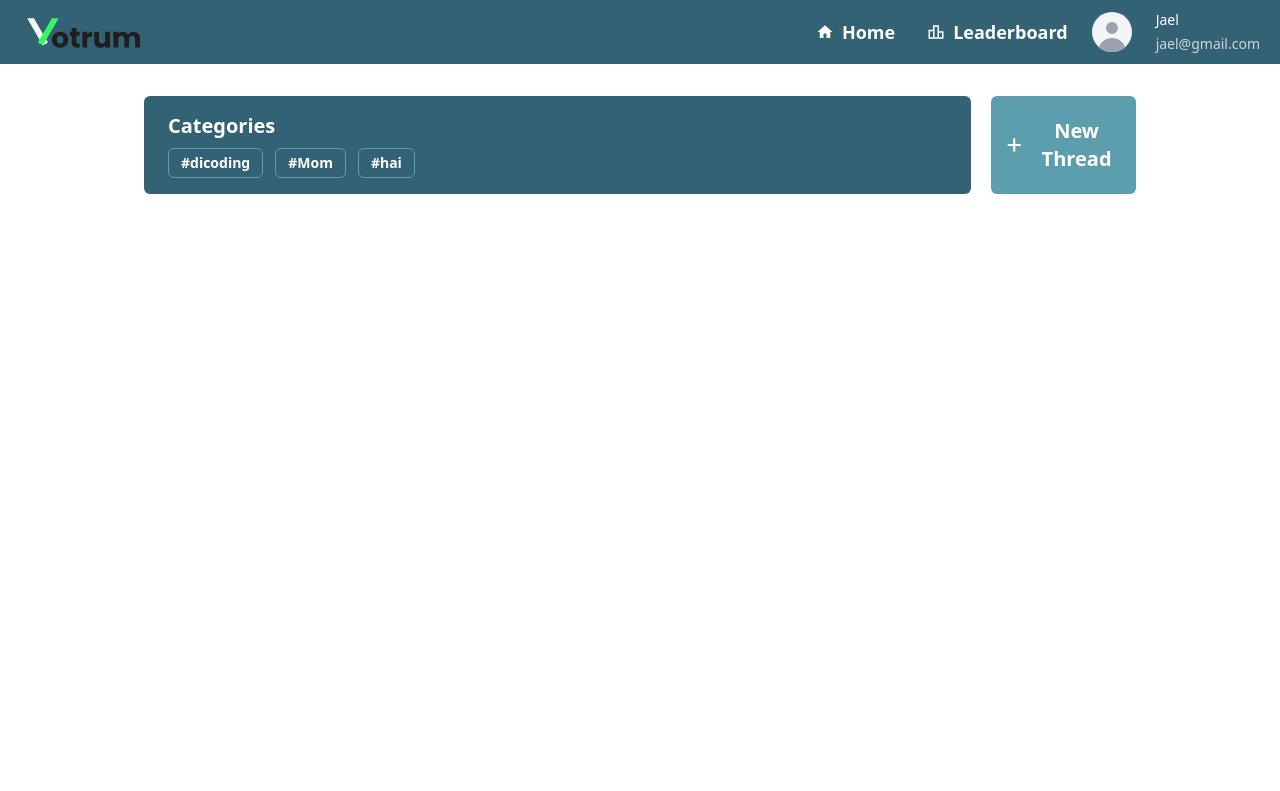
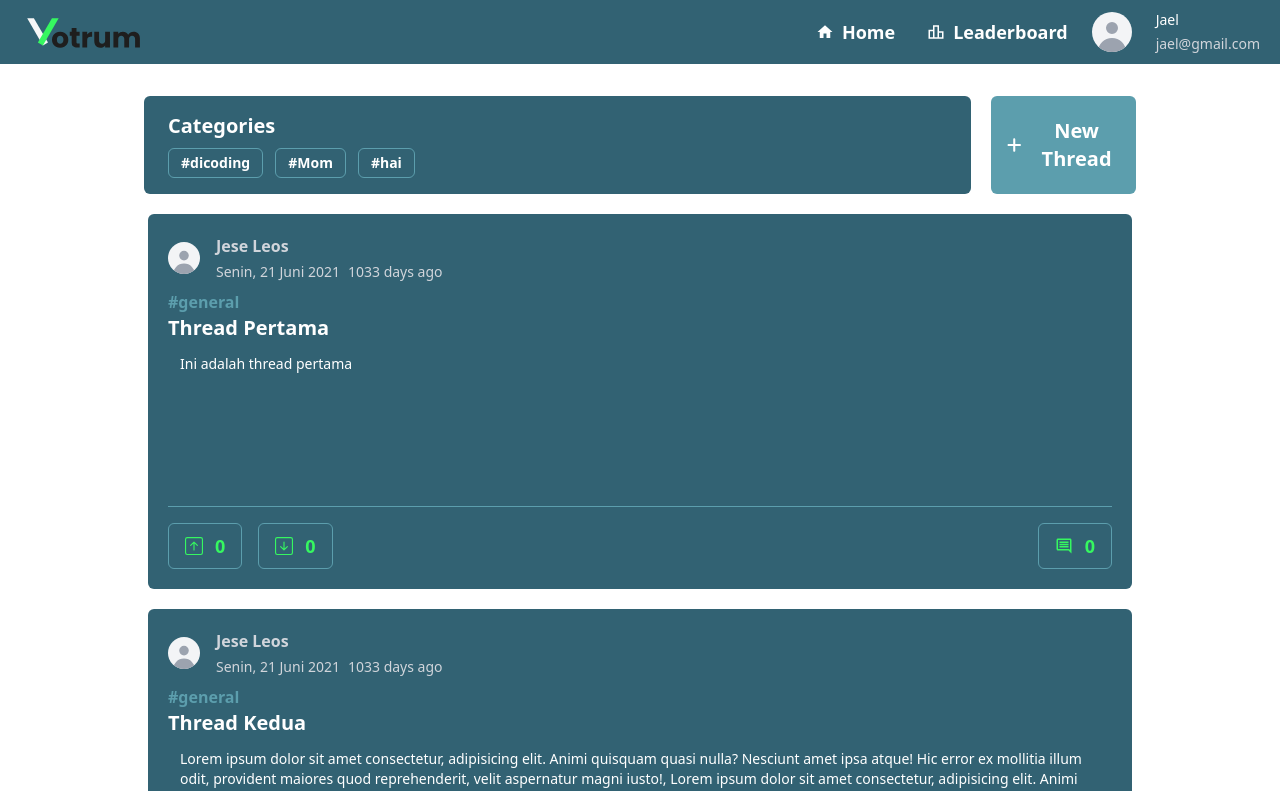
Before and after one commit to MSeptianJ/vote-forum, a React (Vite) app: page / in a window 1280 px wide. Shown: the top 791 px of the page. Built offline with nearby package versions, Linux system fonts and the light colour scheme; a web font is replaced by a local one.

Commit message:
Add ThreadList and ThreadItem

```diff
--- /dev/null
+++ b/src/components/Thread/ThreadAccount.jsx
@@ -0,0 +1,26 @@
+import { Avatar } from "flowbite-react";
+import PropTypes from "prop-types";
+import { postedAt, showFormattedDate } from "../../utils/dateConverter";
+
+const ThreadAccount = ({ ownerId, createdAt }) => {
+  return (
+    <div className=" flex w-full">
+      <Avatar rounded size={"sm"}>
+        <div className="w-full space-y-1 text-gray-300">
+          <div className="font-bold">Jese Leos</div>
+          <div className=" flex justify-between gap-2">
+            <div className="text-sm">{showFormattedDate(createdAt)}</div>
+            <div className="text-sm">{postedAt(createdAt)}</div>
+          </div>
+        </div>
+      </Avatar>
+    </div>
+  );
+};
+
+ThreadAccount.propTypes = {
+  ownerId: PropTypes.string,
+  createdAt: PropTypes.string,
+};
+
+export default ThreadAccount;
--- /dev/null
+++ b/src/components/Thread/ThreadBody.jsx
@@ -0,0 +1,15 @@
+import PropTypes from "prop-types";
+
+const ThreadBody = ({ body }) => {
+  return (
+    <div className="mb-5 h-36 w-full overflow-hidden text-ellipsis p-3 text-sm text-white">
+      <p>{body}</p>
+    </div>
+  );
+};
+
+ThreadBody.propTypes = {
+  body: PropTypes.string.isRequired,
+};
+
+export default ThreadBody;
--- /dev/null
+++ b/src/components/Thread/ThreadBtn.jsx
@@ -0,0 +1,55 @@
+import PropTypes from "prop-types";
+import { Link } from "react-router-dom";
+import {
+  IconComment,
+  IconUnvoteOutline,
+  IconVoteOutline,
+} from "../../libs/icons";
+import BtnPrimary from "../BtnPrimary";
+
+const ThreadBtn = ({ onUpVote, onDownVote, id, total }) => {
+  return (
+    <div className=" flex items-center justify-between gap-3 border-t border-secondary pt-4">
+      <div className=" grid grid-cols-2 gap-4">
+        <BtnPrimary
+          btnText={"0"}
+          btnIcon={<IconVoteOutline />}
+          btnFunction={onUpVote}
+          btnStyles={
+            "flex items-center gap-3 justify-center border border-secondary text-lg py-2 px-4 rounded-md text-accent hover:bg-secondary"
+          }
+        />
+
+        <BtnPrimary
+          btnText={"0"}
+          btnIcon={<IconUnvoteOutline />}
+          btnFunction={onDownVote}
+          btnStyles={
+            "flex items-center gap-3 justify-center border border-secondary text-lg py-2 px-4 rounded-md text-accent hover:bg-secondary"
+          }
+        />
+      </div>
+
+      <div>
+        <Link to={`/thread/${id}`}>
+          <BtnPrimary
+            btnText={String(total)}
+            btnIcon={<IconComment />}
+            btnStyles={
+              "flex items-center gap-3 justify-center border border-secondary text-lg py-2 px-4 rounded-md text-accent hover:bg-secondary"
+            }
+          />
+        </Link>
+      </div>
+    </div>
+  );
+};
+
+ThreadBtn.propTypes = {
+  onUpVote: PropTypes.func,
+  onDownVote: PropTypes.func,
+  id: PropTypes.string,
+  total: PropTypes.number,
+};
+
+export default ThreadBtn;
--- /dev/null
+++ b/src/components/Thread/ThreadItem.jsx
@@ -0,0 +1,25 @@
+import ThreadAccount from "./ThreadAccount";
+import ThreadBody from "./ThreadBody";
+import ThreadBtn from "./ThreadBtn";
+import ThreadTitle from "./ThreadTitle";
+import PropTypes from "prop-types";
+
+const ThreadItem = ({ data }) => {
+  return (
+    <>
+      <ThreadAccount ownerId={data.ownerId} createdAt={data.createdAt} />
+
+      <ThreadTitle category={data.category} title={data.title} />
+
+      <ThreadBody body={data.body} />
+
+      <ThreadBtn id={data.id} total={data.totalComments} />
+    </>
+  );
+};
+
+ThreadItem.propTypes = {
+  data: PropTypes.object.isRequired,
+};
+
+export default ThreadItem;
--- /dev/null
+++ b/src/components/Thread/ThreadList.jsx
@@ -0,0 +1,23 @@
+import ThreadItem from "./ThreadItem";
+import PropTypes from "prop-types";
+
+const ThreadList = ({ threadData }) => {
+  return (
+    <div className="flex w-full flex-col gap-5 p-5">
+      {threadData.map((thread) => (
+        <div
+          key={thread.id}
+          className="flex w-full flex-col rounded-md bg-primary p-5"
+        >
+          <ThreadItem data={thread} />
+        </div>
+      ))}
+    </div>
+  );
+};
+
+ThreadList.propTypes = {
+  threadData: PropTypes.array.isRequired,
+};
+
+export default ThreadList;
--- /dev/null
+++ b/src/components/Thread/ThreadTitle.jsx
@@ -0,0 +1,17 @@
+import PropTypes from "prop-types";
+
+const ThreadTitle = ({ category, title }) => {
+  return (
+    <div className=" mt-2">
+      <p className=" font-bold lowercase text-secondary">{`#${category}`}</p>
+      <h3 className="text-xl font-bold text-white">{title}</h3>
+    </div>
+  );
+};
+
+ThreadTitle.propTypes = {
+  category: PropTypes.string.isRequired,
+  title: PropTypes.string.isRequired,
+};
+
+export default ThreadTitle;
--- a/src/libs/icons.jsx
+++ b/src/libs/icons.jsx
@@ -1,7 +1,14 @@
+import {
+  BsArrowDownSquare,
+  BsArrowUpSquare,
+  BsFillArrowDownSquareFill,
+  BsFillArrowUpSquareFill,
+} from "react-icons/bs";
 import { FaPlus } from "react-icons/fa6";
 import {
   MdHome,
   MdLeaderboard,
+  MdOutlineComment,
   MdOutlineHome,
   MdOutlineLeaderboard,
   MdSearch,
@@ -30,3 +37,23 @@ export const IconSearch = () => {
 export const IconPlus = () => {
   return <FaPlus />;
 };
+
+export const IconVote = () => {
+  return <BsFillArrowUpSquareFill />;
+};
+
+export const IconVoteOutline = () => {
+  return <BsArrowUpSquare />;
+};
+
+export const IconUnvote = () => {
+  return <BsFillArrowDownSquareFill />;
+};
+
+export const IconUnvoteOutline = () => {
+  return <BsArrowDownSquare />;
+};
+
+export const IconComment = () => {
+  return <MdOutlineComment />;
+};
--- a/src/pages/home/index.jsx
+++ b/src/pages/home/index.jsx
@@ -1,9 +1,36 @@
+import ThreadList from "../../components/Thread/ThreadList";
 import HomeTopBar from "./components/HomeTopBar";
 
 const HomePage = () => {
+  const ThreadDocs = [
+    {
+      id: "thread-1",
+      title: "Thread Pertama",
+      body: "Ini adalah thread pertama",
+      category: "General",
+      createdAt: "2021-06-21T07:00:00.000Z",
+      ownerId: "users-1",
+      upVotesBy: [],
+      downVotesBy: [],
+      totalComments: 0,
+    },
+    {
+      id: "thread-2",
+      title: "Thread Kedua",
+      body: "Lorem ipsum dolor sit amet consectetur, adipisicing elit. Animi quisquam quasi nulla? Nesciunt amet ipsa atque! Hic error ex mollitia illum odit, provident maiores quod reprehenderit, velit aspernatur magni iusto!, Lorem ipsum dolor sit amet consectetur, adipisicing elit. Animi quisquam quasi nulla? Nesciunt amet ipsa atque! Hic error ex mollitia illum odit, provident maiores quod reprehenderit, velit aspernatur magni iusto!,Lorem ipsum dolor sit amet consectetur, adipisicing elit. Animi quisquam quasi nulla? Nesciunt amet ipsa atque! Hic error ex mollitia illum odit, provident maiores quod reprehenderit, velit aspernatur magni iusto!",
+      category: "General",
+      createdAt: "2021-06-21T07:00:00.000Z",
+      ownerId: "users-2",
+      upVotesBy: [],
+      downVotesBy: [],
+      totalComments: 0,
+    },
+  ];
+
   return (
     <div className="mt-8 w-full">
       <HomeTopBar />
+      <ThreadList threadData={ThreadDocs} />
     </div>
   );
 };
```
